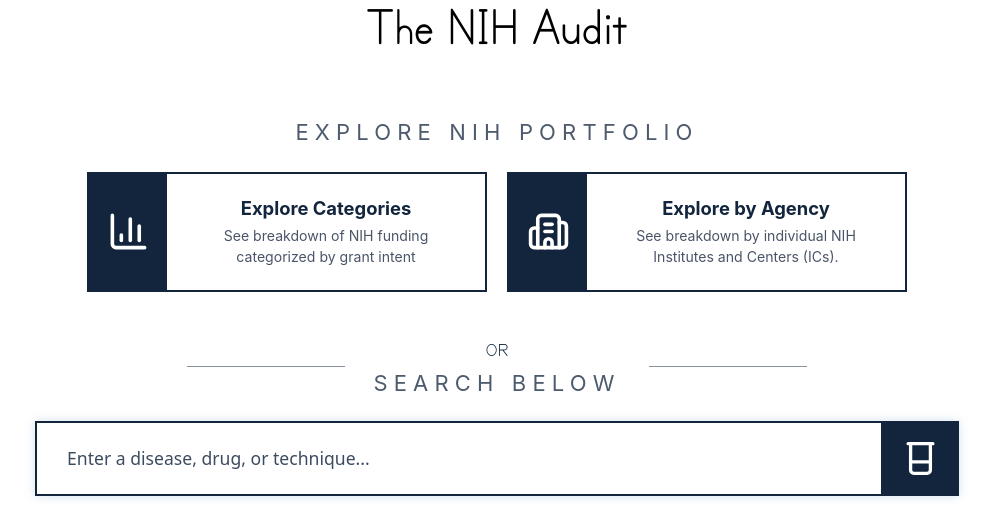
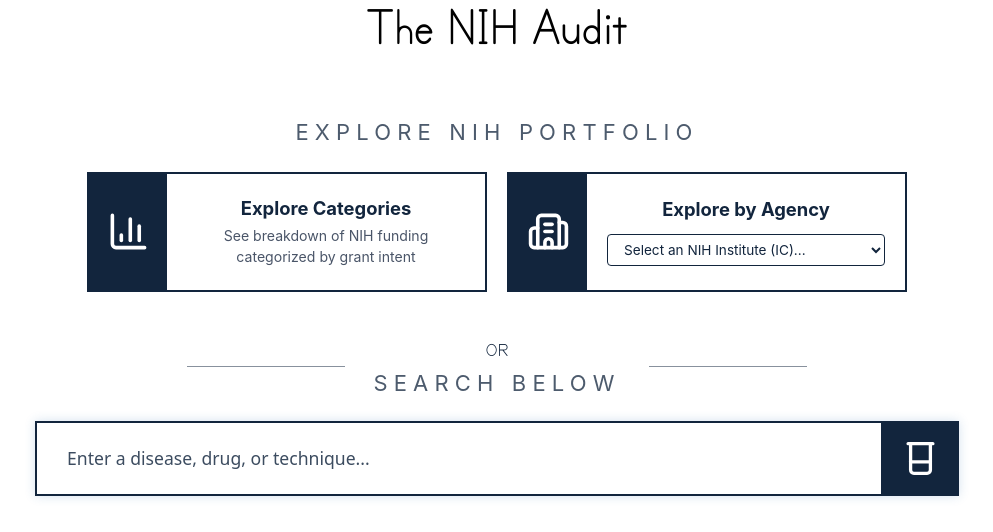
Before and after one commit to pradeepbugga/NIH_Portfolio_Analytics, a FastAPI app: page / in a window 1280 px wide. Shown: the part 154-686 px from the top of the page, without its empty margins (143-1136 px from the left). Run offline with FastAPI, Linux system fonts and the light colour scheme; parts of the project's set-up code (start-up, migrations or seed data) failed here and were passed over.

Commit message:
added agency feature / dropdown / link

```diff
--- a/app/templates/index.html
+++ b/app/templates/index.html
@@ -38,26 +38,40 @@
                     <div class="home-card-content-block">
                         <div class="home-card-title"> Explore Categories</div>
                         <div class="home-card-description">
-                            See breakdown of NIH funding categorized by grant intent
+                            See breakdown of NIH funding <br>categorized by grant intent
                         </div>
                     </div>
 
 
                 </a>
 
-                <a href="/agencies" class="home-card agency-accent-card">
+                <div class="home-card-control">
                     <div class="home-card-icon-block">
                         <i data-lucide="building-2"></i>
                     </div>
                     <div class="home-card-content-block">
                         <div class="home-card-title">Explore by Agency</div>
-                        <div class="home-card-description">
-                            See breakdown by individual NIH Institutes and
-                            Centers (ICs).
+
+                        <div class="home-card-dropdown-wrapper">
+                            <select id="landing-agency-selector" class="home-card-select-engine"
+                                onchange="routeToAgency(this.value)">
+                                <option value="" disabled selected hidden>Select an NIH Institute (IC)...</option>
+
+                                {% if agencies %}
+                                {% for agency in agencies %}
+                                <option value="{{ agency['funding_code'] }}">
+                                    {{ agency['agency_ic'] }} ({{ agency['abbreviation'] }})
+                                </option>
+                                {% endfor %}
+                                {% else %}
+                                <option value="" disabled>Error: No Agencies Found on Server</option>
+                                {% endif %}
+
+                            </select>
                         </div>
                     </div>
 
-                </a>
+                </div>
             </div>
         </div>
         <div class="search-divider">
@@ -76,6 +90,16 @@
 
     <script>lucide.createIcons(); </script>
     <script src="/static/js/script.js"></script>
+    <script>
+        function routeToAgency(fundingCode) {
+            if (!fundingCode) return;
+
+            // Redirects out cleanly to your master dynamic unified workspace!
+            // Example target format: /agency/ca or /agency/ai
+            window.location.href = `/agency/${fundingCode.toLowerCase()}`;
+        }
+
+    </script>
 
 </body>
 
```
